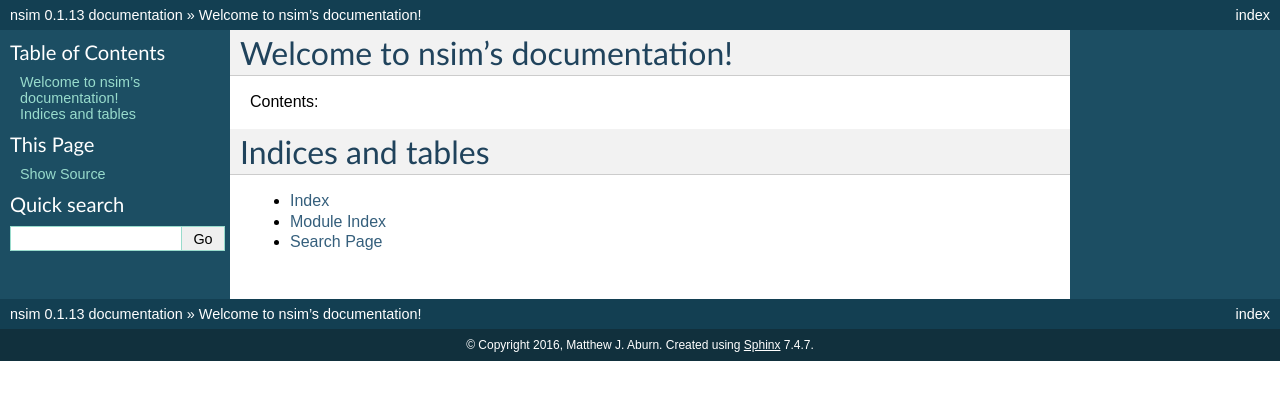
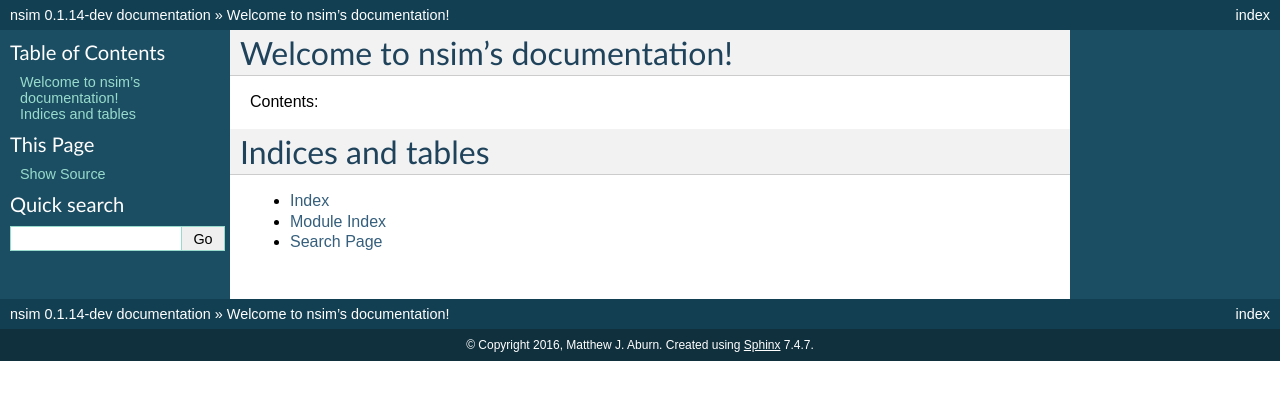
Before and after one commit to mattja/nsim, a Sphinx documentation site: the page built from docs/index.rst, in a window 1280 px wide. Shown: the top 400 px of the page. Built offline with Sphinx 7.4.7, drawn with Linux system fonts in a browser that asks for light colours.

Commit message:
start 0.1.14-dev

```diff
--- a/docs/conf.py
+++ b/docs/conf.py
@@ -56,7 +56,7 @@ copyright = u'2016, Matthew J. Aburn'
 # The short X.Y version.
 version = '0.1'
 # The full version, including alpha/beta/rc tags.
-release = '0.1.13'
+release = '0.1.14-dev'
 
 # The language for content autogenerated by Sphinx. Refer to documentation
 # for a list of supported languages.
--- a/nsim/__init__.py
+++ b/nsim/__init__.py
@@ -17,4 +17,4 @@ DistTimeseries.add_analyses(analysesN)
 from . import models
 from .readfile import timeseries_from_mat, timeseries_from_file
 
-__version__ = '0.1.13'
+__version__ = '0.1.14-dev'
```
